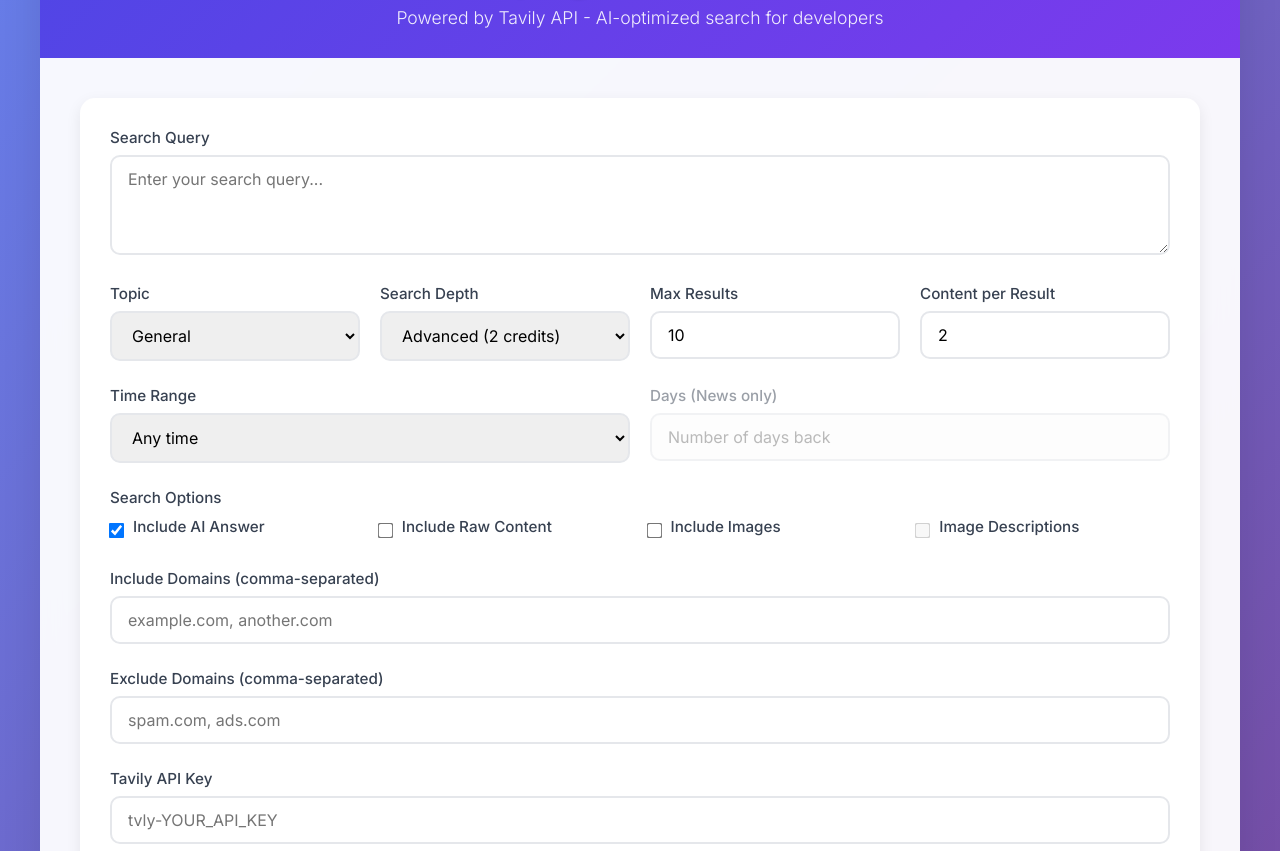
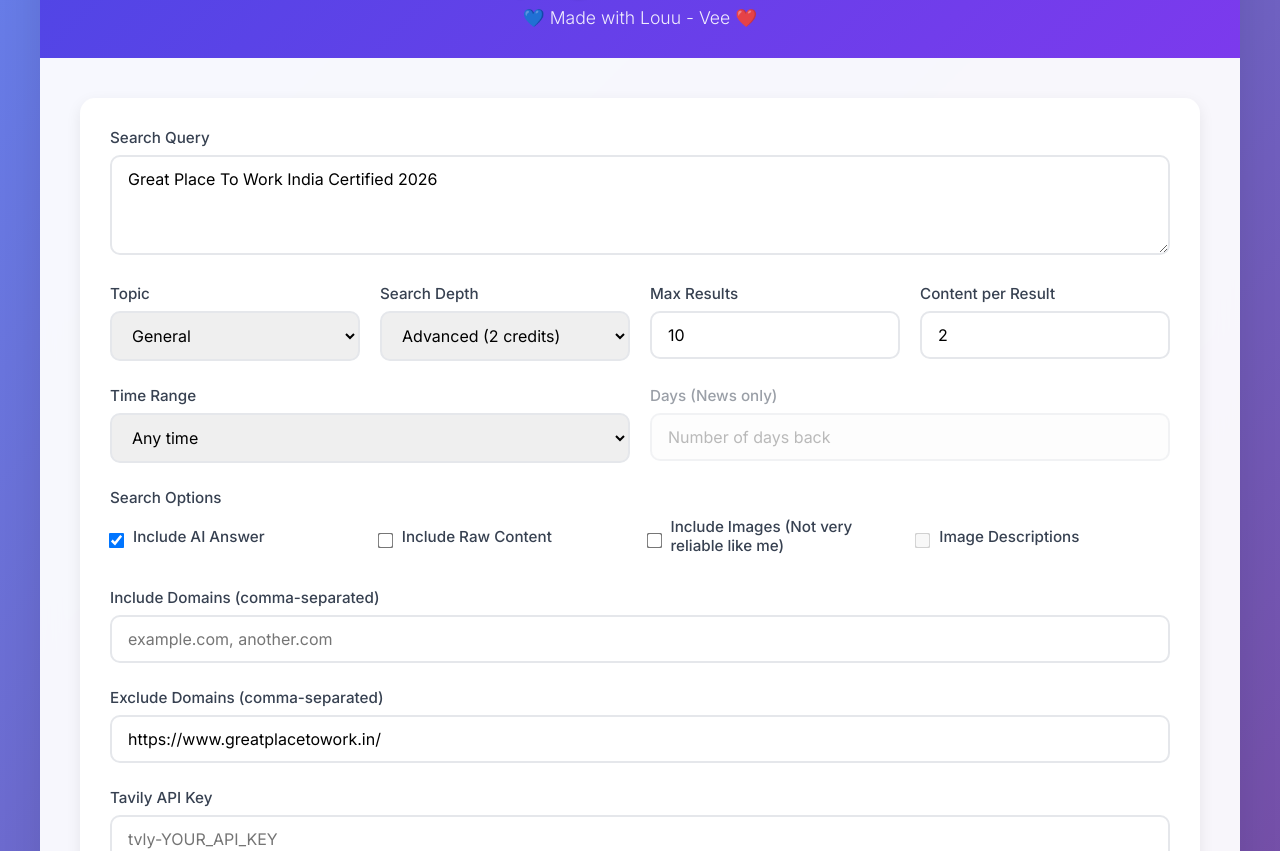
Before and after one commit to Vrun-design/agent-search, a plain HTML site: page index.html in a window 1280 px wide. Shown: the part 102-953 px from the top of the page. Drawn offline with Linux system fonts and the light colour scheme.

Commit message:
Update index.html

```diff
--- a/index.html
+++ b/index.html
@@ -3,7 +3,7 @@
 <head>
     <meta charset="UTF-8">
     <meta name="viewport" content="width=device-width, initial-scale=1.0">
-    <title>Agent Search - Tavily API</title>
+    <title>Agent Search - 💙 Made with Louu - Vee ❤️ </title>
     <link href="https://fonts.googleapis.com/css2?family=Inter:wght@300;400;500;600;700&display=swap" rel="stylesheet">
     <style>
         * {
@@ -348,7 +348,7 @@
     <div class="container">
         <div class="header">
             <h1>🔍 Agent Search</h1>
-            <p>Powered by Tavily API - AI-optimized search for developers</p>
+            <p>💙 Made with Louu - Vee ❤️</p>
         </div>
 
         <div class="main-content">
@@ -356,7 +356,8 @@
                 <form id="searchForm">
                     <div class="form-group">
                         <label for="query">Search Query</label>
-                        <textarea id="query" placeholder="Enter your search query..." required></textarea>
+                        <textarea id="query" placeholder="Enter your search query..." required>Great Place To Work India Certified 2026
+</textarea>
                     </div>
 
                     <div class="form-grid">
@@ -418,7 +419,7 @@
                             </div>
                             <div class="checkbox-item">
                                 <input type="checkbox" id="include_images">
-                                <label for="include_images">Include Images</label>
+                                <label for="include_images">Include Images (Not very reliable like me)</label>
                             </div>
                             <div class="checkbox-item">
                                 <input type="checkbox" id="include_image_descriptions">
@@ -434,7 +435,7 @@
 
                     <div class="form-group">
                         <label for="exclude_domains">Exclude Domains (comma-separated)</label>
-                        <input type="text" id="exclude_domains" placeholder="spam.com, ads.com">
+                        <input type="text" id="exclude_domains" placeholder="spam.com, ads.com" value="https://www.greatplacetowork.in/">
                     </div>
 
                     <div class="form-group">
```
